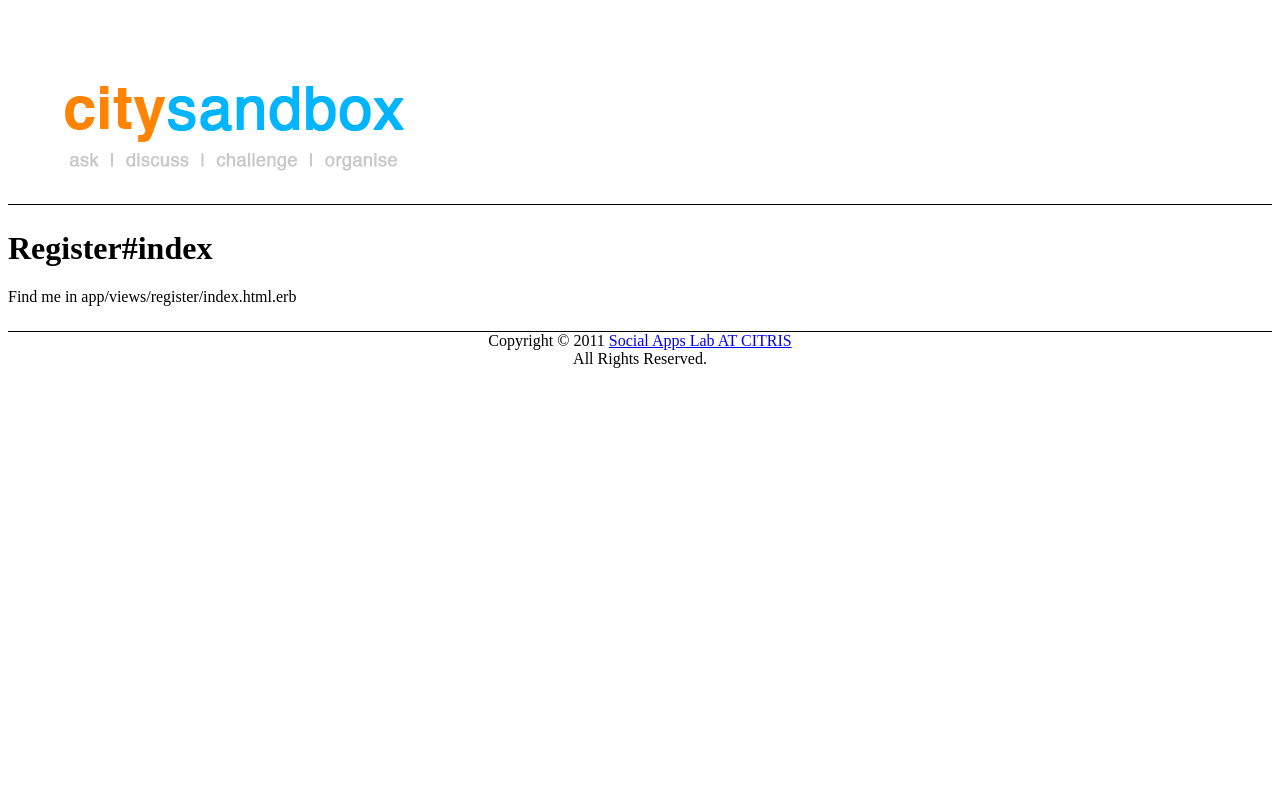
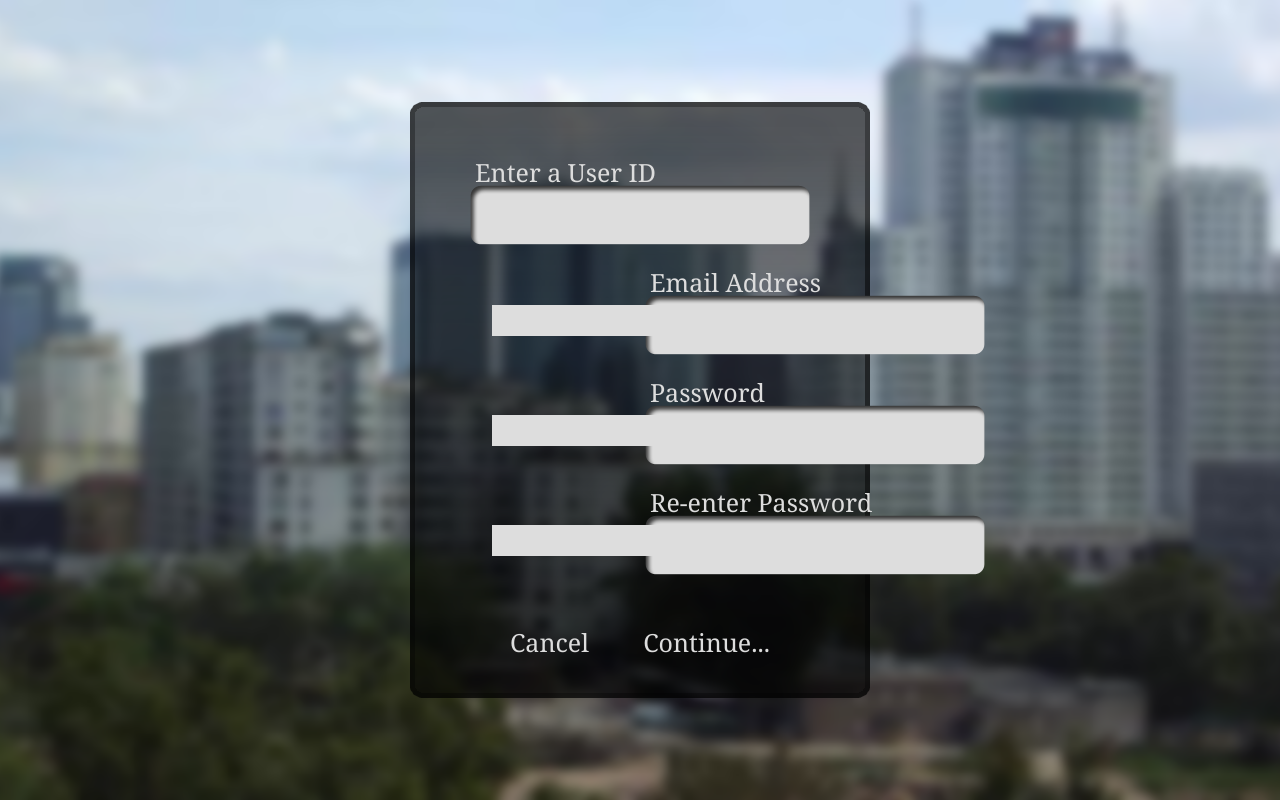
Before and after one commit to berkeleygamelab/citysandbox, a Rails app: page /register in a window 1280 px wide. Run offline with Rails 7, Linux system fonts and the light colour scheme; parts of the project's set-up code (start-up, migrations or seed data) failed here and were passed over; some libraries are stand-ins or nearby versions.

Commit message:
splash, login, register

```diff
--- a/citysandbox/app/assets/javascripts/register.js.coffee
+++ /dev/null
@@ -1,3 +0,0 @@
-# Place all the behaviors and hooks related to the matching controller here.
-# All this logic will automatically be available in application.js.
-# You can use CoffeeScript in this file: http://jashkenas.github.com/coffee-script/
--- a/citysandbox/app/assets/stylesheets/register.css.scss
+++ /dev/null
@@ -1,3 +0,0 @@
-// Place all the styles related to the register controller here.
-// They will automatically be included in application.css.
-// You can use Sass (SCSS) here: http://sass-lang.com/
--- a/citysandbox/app/controllers/home_controller.rb
+++ b/citysandbox/app/controllers/home_controller.rb
@@ -1,5 +1,8 @@
 class HomeController < ApplicationController
-  def index
+  def login
+  end
+
+  def register
   end
 
 end
--- a/citysandbox/app/controllers/register_controller.rb
+++ /dev/null
@@ -1,5 +0,0 @@
-class RegisterController < ApplicationController
-  def index
-  end
-
-end
--- a/citysandbox/app/helpers/register_helper.rb
+++ /dev/null
@@ -1,2 +0,0 @@
-module RegisterHelper
-end
--- a/citysandbox/app/views/home/index.html.erb
+++ b/citysandbox/app/views/home/index.html.erb
@@ -24,9 +24,6 @@
         <%=link_to "Challenge", challenge_path %>
     </li>
 	<li>
-        <%=link_to "Register", register_path %>
-    </li>
-	<li>
         <%=link_to "Map", map_path %>
     </li>
 
--- /dev/null
+++ b/citysandbox/app/views/home/register.html.erb
@@ -0,0 +1,73 @@
+<style type="text/css">
+html {
+        background: url('../images/splash_background.png') no-repeat center center fixed;
+        -webkit-background-size: cover;
+        -moz-background-size: cover;
+        -o-background-size: cover;
+        background-size: cover;
+}
+</style>
+
+<script type="text/javascript">
+$.fn.center = function (top_offset) {
+	window_width =  $(window).width() > 500 ? $(window).width() : 500;
+    this.css("position","absolute");
+	this.css("top", ($('.splash_box').position().top + top_offset)  + 'px');
+    this.css("left", ((window_width - this.outerWidth()) / 2) + $(window).scrollLeft() + "px");
+    return this;
+}
+$(document).ready(function() {
+	center_elements();
+
+	$(window).resize(function() {
+		center_elements();
+	});
+
+	function center_elements() {
+		window_height =  $(window).height() > 700 ? $(window).height() : 700;
+		window_width =  $(window).width() > 500 ? $(window).width() : 500;
+		$('.splash_box').center();
+	   	$('.splash_box').css("top", ((window_height - $('.splash_box').outerHeight()) / 2) + "px");
+		$('.username').center(90);
+		$('.email').center(200);
+		$('.password').center(310);
+		$('.re_password').center(420);
+		$('#links').center(550);
+
+		$('#username_input').center(120);
+		$('#email_input').center(230);
+		$('#password_input').center(340);
+		$('#re_password_input').center(450);
+
+		$('#username_prompt').center(80);
+		$('#username_prompt').css("left", ($('.username').position().left + 10) + "px");
+		$('#email_prompt').center(190);
+		$('#email_prompt').css("left", ($('.email').position().left + 10) + "px");
+		$('#password_prompt').center(300);
+		$('#password_prompt').css("left", ($('.password').position().left + 10) + "px");
+		$('#re_password_prompt').center(410);
+		$('#re_password_prompt').css("left", ($('.re_password').position().left + 10) + "px");
+	}
+
+ });
+</script>
+<%= image_tag "../images/splash_box.png", :class=>'splash_box' %>
+<%= image_tag "../images/splash_textbox.png", :class=>'username' %>
+<%= image_tag "../images/splash_textbox.png", :class=>'email' %>
+<%= image_tag "../images/splash_textbox.png", :class=>'password' %>
+<%= image_tag "../images/splash_textbox.png", :class=>'re_password' %>
+
+<input type="text" id="username_input" size="18"/>
+<input type="text" id="email_input" size="18"/>
+<input type="password" id="password_input" size="18"/>
+<input type="password" id="re_password_input" size="18"/>
+<div class="labels">
+	<div id="username_prompt">Enter a User ID</div>
+	<div id="email_prompt">Email Address</div>
+	<div id="password_prompt">Password</div>
+	<div id="re_password_prompt">Re-enter Password</div>
+</div>
+<div id="links">
+	<%=link_to "Cancel", home_splash_path %>
+	<%=link_to "Continue...", summary_path %>
+</div>
--- a/citysandbox/app/views/layouts/application.html.erb
+++ b/citysandbox/app/views/layouts/application.html.erb
@@ -4,23 +4,27 @@
   <title>City Sandbox</title>
   <%= stylesheet_link_tag    '../stylesheets/stylesheet.css' %>
   <%= javascript_include_tag "application" %>
+  <%= javascript_include_tag "../javascript/textbox.js" %>
   <%= csrf_meta_tags %>
 </head>
 <body>
  <body>
     <div id="container">
-      <%= render :partial => 'layouts/navbar' %>
-      <div class="clear"></div>
+      <% if params[:controller] != "home" %>
+	  	<%= render :partial => 'layouts/navbar' %>
+	  <% end %>
     </div>
 
 	<%= yield %>
 
-    <footer>
-      <div id="copyright">
-	Copyright &copy; <%= Time.now.year %>
-	<a href="http://socialapplab.wordpress.com/">Social Apps Lab AT CITRIS</a>
-      </div> All Rights Reserved.
-    </footer>
+	<% if params[:controller] != "home" %>
+    	<footer>
+		<br><br>
+		Copyright &copy; <%= Time.now.year %>
+		<a href="http://socialapplab.wordpress.com/">Social Apps Lab AT CITRIS</a>
+	      All Rights Reserved.
+	    </footer>
+	<% end %>
   </body>
 
 
--- a/citysandbox/app/views/register/index.html.erb
+++ /dev/null
@@ -1,2 +0,0 @@
-<h1>Register#index</h1>
-<p>Find me in app/views/register/index.html.erb</p>
--- a/citysandbox/config/routes.rb
+++ b/citysandbox/config/routes.rb
@@ -1,9 +1,10 @@
 Citysandbox::Application.routes.draw do
 
-  get "users/new"
-
   scope :as => :home do
-    get  '/' => 'home#index', :as => :index
+    get  '/' => 'home#splash', :as => :splash
+    get  '/login' => 'home#login', :as => :login
+    get  '/register' => 'home#register', :as => :register
+    get  '/index' => 'home#index', :as => :index
   end
 
   scope 'user' do
--- /dev/null
+++ b/citysandbox/public/javascript/textbox.js
@@ -0,0 +1,8 @@
+/*
+ * jQuery - Textbox Hinter plugin v1.0
+ * http://www.aakashweb.com/
+ * Copyright 2010, Aakash Chakravarthy
+ * Released under the MIT License.
+ */
+
+(function($){$.fn.tbHinter=function(options){var defaults={text:'Enter a text ...',class:''};var options=$.extend(defaults,options);return this.each(function(){$(this).focus(function(){if($(this).val()==options.text){$(this).val('');$(this).removeClass(options.class)}});$(this).blur(function(){if($(this).val()==''){$(this).val(options.text);$(this).addClass(options.class)}});$(this).blur()})}})(jQuery);
--- a/citysandbox/public/stylesheets/stylesheet.css
+++ b/citysandbox/public/stylesheets/stylesheet.css
@@ -1,15 +1,69 @@
+html {
+	font-family: Georgia;
+}
+
+.gray_text{
+	line-height:2em;
+	color: #BBBBBB;
+}
+
+#links a:link, a:visited, a:hover, a:active {
+	color: #DDDDDD;
+	font-size: 25px;
+	text-decoration: none;
+	padding-left: 25px;
+	padding-right: 25px;
+}
+
+.labels{
+	color: #DDDDDD;
+	font-size: 25px;
+	text-decoration: none;
+}
+
+
+input {
+	border:0;
+	background-color: #DDDDDD;
+	font-size:25px;
+}
+
+#password-clear {
+    display: none;
+}
+
+.post_user_time {
+	float:left;
+	width:150px;
+}
+
+.post_user_pic {
+	float:left;
+	margin-right: 15px;
+}
+
+.post_map {
+	float:right;
+	margin-left: 15px;
+}
+
 .post_title {
 	font: bold 24px Helvetica;
 	color: #1C75BC;
 }
 
 #container {
-	border-bottom:1px solid;
 	margin-bottom: 25px;
 }
 
 footer {
-	border-top:1px solid;
+	background-image: url('../images/splash_bottom_tile.png');
+	color: #FFFFFF;
 	margin-top:25px;
+	height:70px;
 	text-align:center;
 }
+
+footer a{
+	color: #FFFFFF;
+}
```
Also changed, not shown: citysandbox/app/views/discussion/specific.html.erb (+9 -1 lines), citysandbox/app/views/home/login.html.erb (added, +76 -0 lines), citysandbox/app/views/home/splash.html.erb (added, +54 -0 lines), citysandbox/test/functional/home_controller_test.rb (+7 -2 lines), citysandbox/test/functional/register_controller_test.rb (deleted, +0 -9 lines), citysandbox/test/unit/helpers/register_helper_test.rb (deleted, +0 -4 lines).
